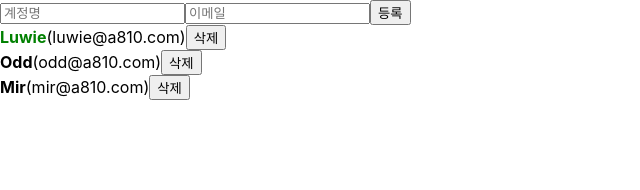
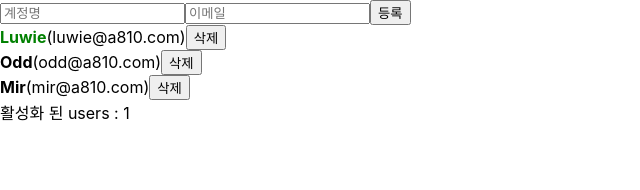
Before and after one commit to glenn-a810/GlennStudy, a React (Create React App) app in the folder react-study/: page / in a window 1280 px wide. Shown: the top 190 px of the page, without its empty margins (0-640 px from the left). Built offline with nearby package versions, Linux system fonts and the light colour scheme.

Commit message:
useMemo hook 연습

```diff
--- a/react-study/src/App.js
+++ b/react-study/src/App.js
@@ -1,6 +1,11 @@
-import React, { useRef, useState } from 'react'
+import React, { useMemo, useRef, useState } from 'react'
 import CreateUser from './Components/CreateUser'
 import UserList from './Components/UserList'
+
+function countActiveUsers(users) {
+  console.log("활성화 된 users 수를 세는중...")
+  return users.filter(user => user.active).length
+}
 
 function App() {
     const [input, setInput] = useState({
@@ -66,10 +71,13 @@ function App() {
         )
     }
 
+    const count = useMemo(() => countActiveUsers(users), [users])
+
     return(
         <>
         <CreateUser username={username} email={email} handleChange={handleChange} handleCreate={handleCreate} />
         <UserList users={users} handleDelete={handleDelete} handleToggle={handleToggle} />
+        <div>활성화 된 users : {count}</div>
         </>
     )
 }
```
